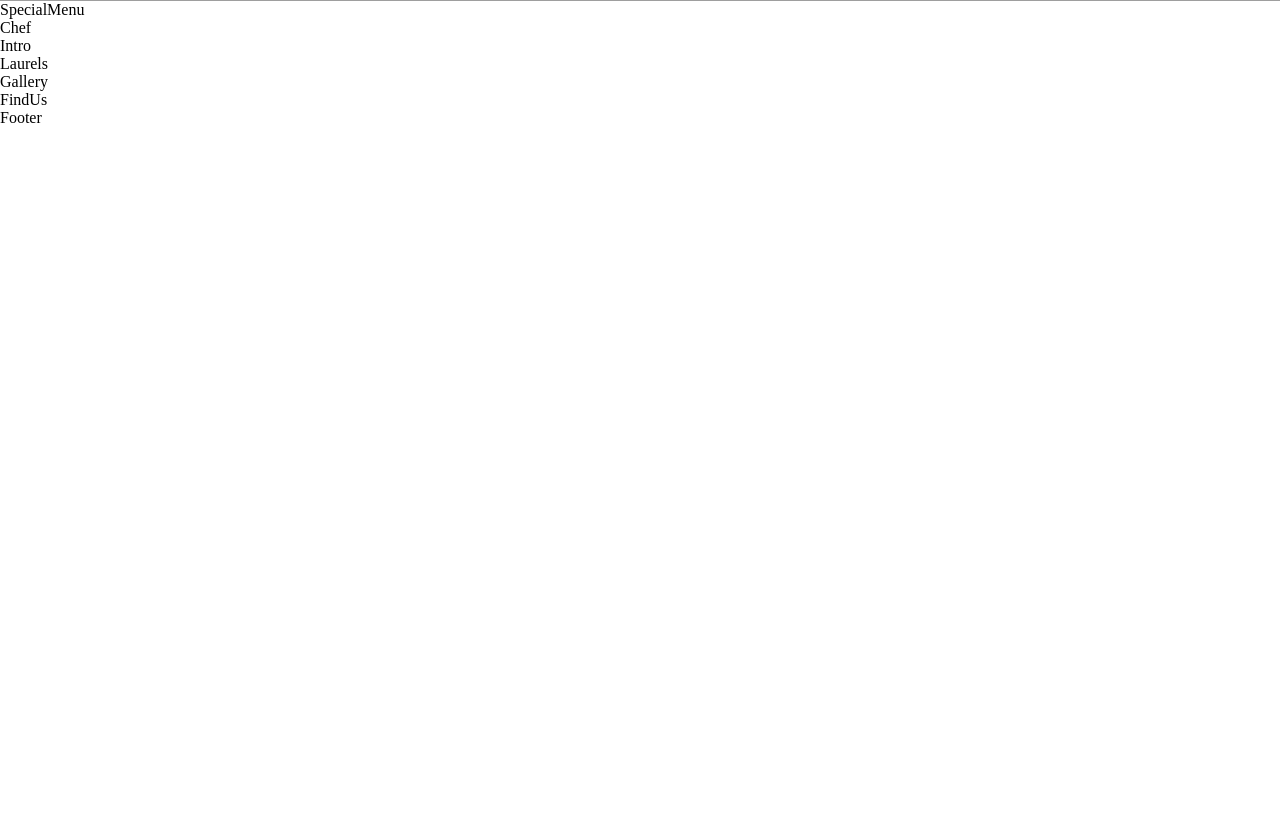
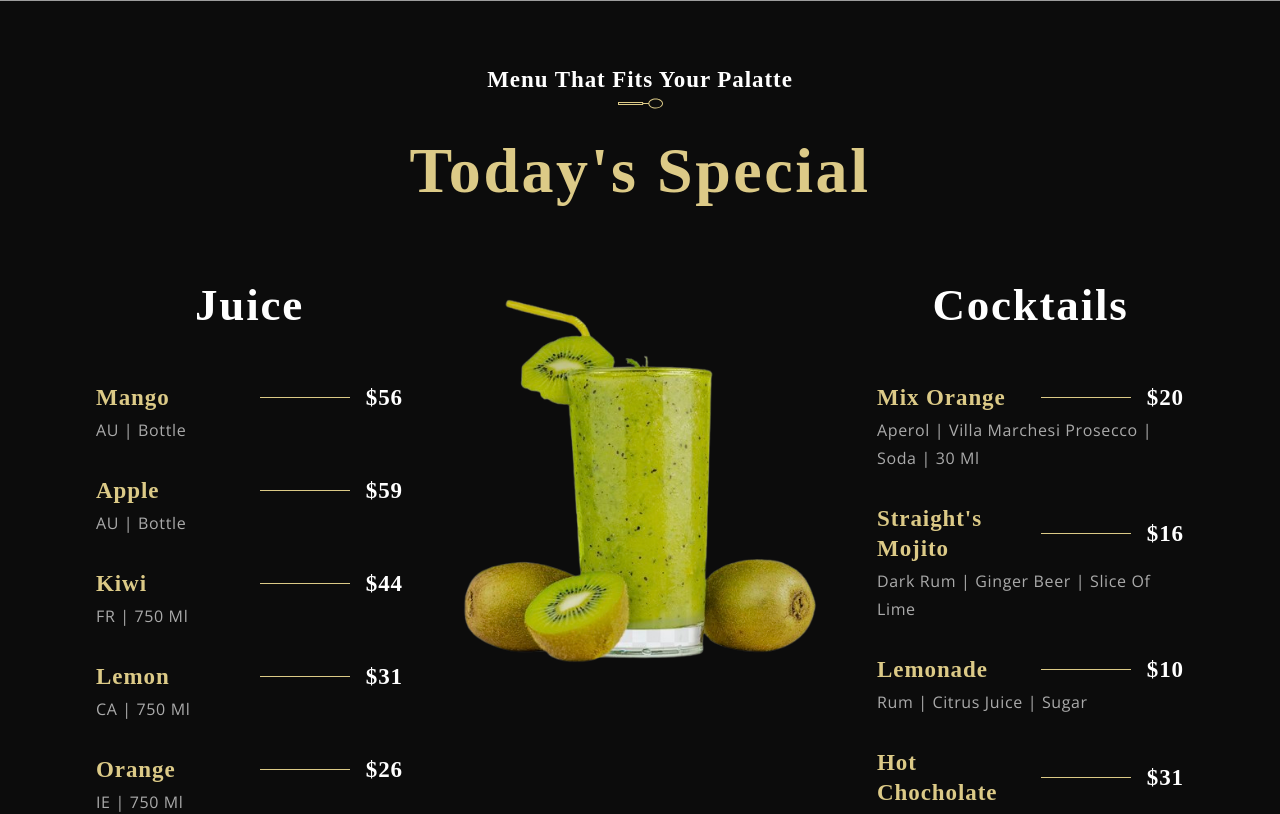
Before and after one commit to ziadtarek112/Resturant-App, a React (Vite) app: page / in a window 1280 px wide. Shown: the part 1980-2794 px from the top of the page. Before the commit the page ends 2107 px from the top, so only its background shows below. Built offline with nearby package versions, Linux system fonts and the light colour scheme; grey boxes are pictures that could not be loaded; a web font is replaced by a local one.

Commit message:
Menu Implemented

```diff
--- a/src/components/Menuitem/MenuItem.css
+++ b/src/components/Menuitem/MenuItem.css
@@ -0,0 +1,35 @@
+.app__menuitem {
+    width: 100%;
+    margin: 1rem 0;
+
+    display: flex;
+    flex-direction: column;
+}
+
+.app__menuitem-head {
+    display: flex;
+    justify-content: space-between;
+    align-items: center;
+}
+
+.app__menuitem-sub {
+    width: 100%;
+    margin-top: 0.2rem;
+}
+
+.app__menuitem-name {
+    flex: 1;
+}
+
+.app__menuitem-dash {
+    width: 90px;
+    height: 1px;
+    background: var(--color-golden);
+    margin: 0 1rem;
+}
+
+.app__menuitem-price {
+    display: flex;
+    justify-content: flex-end;
+    align-items: flex-end;
+}
--- a/src/components/Menuitem/MenuItem.jsx
+++ b/src/components/Menuitem/MenuItem.jsx
@@ -2,9 +2,21 @@
 
 import './MenuItem.css';
 
-const MenuItem = () => (
-  <div>
-    MenuItem
+const MenuItem = ({ title, price, tags }) => (
+  <div className="app__menuitem">
+    <div className="app__menuitem-head">
+      <div className="app__menuitem-name">
+        <p className="p__cormorant" style={{ color: '#DCCA87' }}>{title}</p>
+      </div>
+      <div className="app__menuitem-dash" />
+      <div className="app__menuitem-price">
+        <p className="p__cormorant">{price}</p>
+      </div>
+    </div>
+
+    <div className="app__menuitem-sub">
+      <p className="p__opensans" style={{ color: '#AAAAAA' }}>{tags}</p>
+    </div>
   </div>
 );
 
--- a/src/constants/data.js
+++ b/src/constants/data.js
@@ -1,28 +1,28 @@
 import images from './images';
 
-const wines = [
+const juices = [
   {
-    title: 'Chapel Hill Shiraz',
+    title: 'Mango',
     price: '$56',
     tags: 'AU | Bottle',
   },
   {
-    title: 'Catena Malbee',
+    title: 'Apple',
     price: '$59',
     tags: 'AU | Bottle',
   },
   {
-    title: 'La Vieillw Rose',
+    title: 'Kiwi',
     price: '$44',
     tags: 'FR | 750 ml',
   },
   {
-    title: 'Rhino Pale Ale',
+    title: 'Lemon',
     price: '$31',
     tags: 'CA | 750 ml',
   },
   {
-    title: 'Irish Guinness',
+    title: 'Orange',
     price: '$26',
     tags: 'IE | 750 ml',
   },
@@ -30,27 +30,27 @@
 
 const cocktails = [
   {
-    title: 'Aperol Sprtiz',
+    title: 'Mix Orange',
     price: '$20',
     tags: 'Aperol | Villa Marchesi prosecco | soda | 30 ml',
   },
   {
-    title: "Dark 'N' Stormy",
+    title: "Straight's Mojito",
     price: '$16',
     tags: 'Dark rum | Ginger beer | Slice of lime',
   },
   {
-    title: 'Daiquiri',
+    title: 'Lemonade',
     price: '$10',
     tags: 'Rum | Citrus juice | Sugar',
   },
   {
-    title: 'Old Fashioned',
+    title: 'Hot Chocholate',
     price: '$31',
     tags: 'Bourbon | Brown sugar | Angostura Bitters',
   },
   {
-    title: 'Negroni',
+    title: 'Enery Drink',
     price: '$26',
     tags: 'Gin | Sweet Vermouth | Campari | Orange garnish',
   },
@@ -79,4 +79,4 @@
   },
 ];
 
-export default { wines, cocktails, awards };
+export default { juices, cocktails, awards };
--- a/src/constants/images.js
+++ b/src/constants/images.js
@@ -20,7 +20,7 @@
 import sign from '../assets/sign.png';
 import quote from '../assets/quote.png';
 import gericht from '../assets/gericht.png';
-
+import juice from '../assets/juice.png';
 export default {
   bg,
   chef,
@@ -44,4 +44,5 @@
   sign,
   quote,
   gericht,
+  juice
 };
--- a/src/container/Menu/SpecialMenu.css
+++ b/src/container/Menu/SpecialMenu.css
@@ -0,0 +1,86 @@
+.app__specialMenu {
+    flex-direction: column;
+    background: var(--color-black);
+}
+
+.app__specialMenu-title {
+    margin-bottom: 2rem;
+    text-align: center;
+}
+
+.app__specialMenu-menu {
+    width: 100%;
+    margin: 2rem 0;
+
+    display: flex;
+    justify-content: center;
+    align-items: flex-start;
+    flex-direction: row;
+}
+
+.app__specialMenu-menu_heading {
+    font-family: var(--font-base);
+    font-weight: 600;
+    font-size: 45px;
+    line-height: 58.5px;
+    letter-spacing: 0.04em;
+    color: var(--color-white);
+}
+
+.app__specialMenu-menu_juice,
+.app__specialMenu-menu_cocktails {
+    flex: 1;
+    width: 100%;
+    flex-direction: column;
+}
+
+.app__specialMenu-menu_img {
+    width: 410px;
+    margin: 0 2rem;
+}
+
+.app__specialMenu-menu_img img {
+    width: 100%;
+    height: auto;
+}
+
+.app__specialMenu_menu_items {
+    display: flex;
+    flex-direction: column;
+
+    margin: 2rem 0;
+    width: 100%;
+}
+
+@media screen and (min-width: 2000px) {
+    .app__specialMenu-menu_img {
+        width: 650px;
+    }
+
+    .app__specialMenu-menu_img img {
+        height: 920px;
+    }
+}
+
+@media screen and (max-width: 1150px) {
+    .app__specialMenu-menu {
+        flex-direction: column;
+        align-items: center;
+        width: 100%;
+    }
+
+    .app__specialMenu-menu_img {
+        margin: 3rem 0;
+    }
+}
+
+@media screen and (max-width: 650px) {
+    .app__specialMenu-menu_img {
+        width: 100%;
+    }
+
+    .app__specialMenu-menu_heading {
+        font-size: 35px;
+        line-height: 48.5px;
+    }
+}
--- a/src/container/Menu/SpecialMenu.jsx
+++ b/src/container/Menu/SpecialMenu.jsx
@@ -1,10 +1,43 @@
 import React from 'react';
 
+import { SubHeading, MenuItem } from '../../components';
+import { data, images } from '../../constants';
 import './SpecialMenu.css';
 
 const SpecialMenu = () => (
-  <div>
-    SpecialMenu
+  <div className="app__specialMenu flex__center section__padding" id="menu">
+    <div className="app__specialMenu-title">
+      <SubHeading title="Menu that fits your palatte" />
+      <h1 className="headtext__cormorant">Today&apos;s Special</h1>
+    </div>
+
+    <div className="app__specialMenu-menu">
+      <div className="app__specialMenu-menu_juice  flex__center">
+        <p className="app__specialMenu-menu_heading">Juice</p>
+        <div className="app__specialMenu_menu_items">
+          {data.juices.map((juice, index) => (
+            <MenuItem key={juice.title + index} title={juice.title} price={juice.price} tags={juice.tags} />
+          ))}
+        </div>
+      </div>
+
+      <div className="app__specialMenu-menu_img">
+        <img src={images.juice} alt="menu__img" />
+      </div>
+
+      <div className="app__specialMenu-menu_cocktails  flex__center">
+        <p className="app__specialMenu-menu_heading">Cocktails</p>
+        <div className="app__specialMenu_menu_items">
+          {data.cocktails.map((cocktail, index) => (
+            <MenuItem key={cocktail.title + index} title={cocktail.title} price={cocktail.price} tags={cocktail.tags} />
+          ))}
+        </div>
+      </div>
+    </div>
+
+    <div style={{ marginTop: 15 }}>
+      <button type="button" className="custom__button">View More</button>
+    </div>
   </div>
 );
 
```
Also changed, not shown: src/assets/juice.png (added), src/assets/orange-juice-smoothie-health-shake-milkshake-juice.jpg (added).
